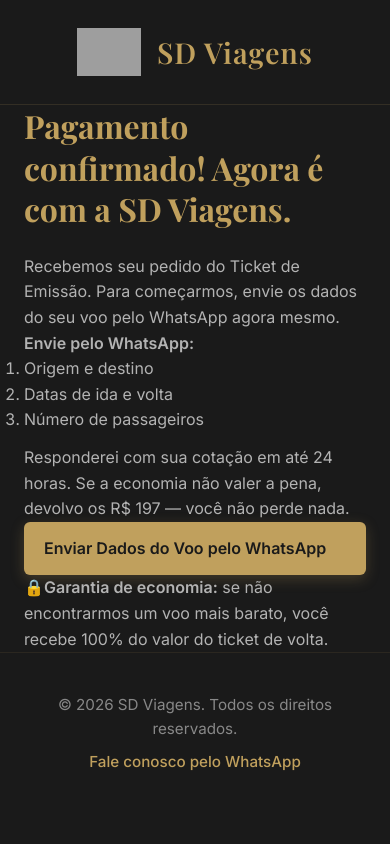
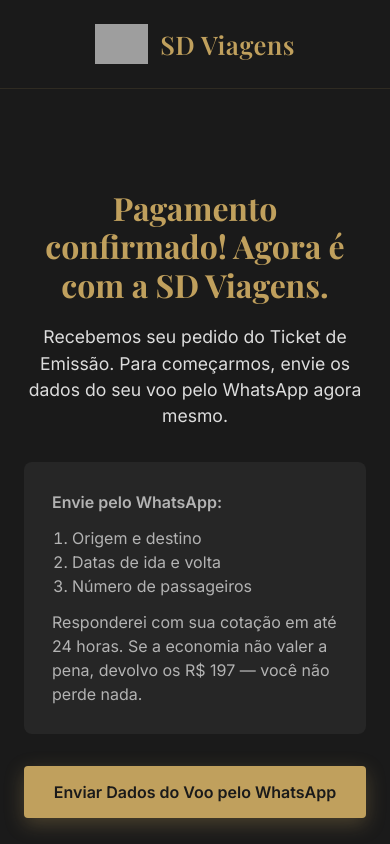
Before and after one commit to Afilliate/lp-milhas, a React (Vite) app: page /obrigado in a window 390 px wide. Shown: the top 844 px of the page. Built offline with nearby package versions, Linux system fonts and the light colour scheme; grey boxes are pictures that could not be loaded.

Commit message:
Refactor CSS for improved layout and styling
Updated styles for various components, including header, buttons, testimonials, and responsive design adjustments. Improved typography and layout for better visual consistency.

```diff
--- a/src/App.css
+++ b/src/App.css
@@ -1,11 +1,7 @@
 /* ============================================================
-   SD VIAGENS – CONCIERGE DE VOOS INTERNACIONAIS
-   Paleta:
-   - Fundo principal: #1a1a1a
-   - Texto base: #b3b3b3
-   - Destaque (dourado): #C0A05D
-   - Cards: #262626
-   - Bordas sutis: rgba(192, 160, 93, 0.15)
+   SD VIAGENS – ARQUITETURA DE PERSUASÃO
+   Paleta: #1a1a1a | #C0A05D | #262626 | #b3b3b3
+   Fontes: Playfair Display (títulos), Inter (corpo)
    ============================================================ */
 
 * {
@@ -18,7 +14,8 @@
   font-family: 'Inter', -apple-system, BlinkMacSystemFont, sans-serif;
   background: #1a1a1a;
   color: #b3b3b3;
-  line-height: 1.6;
+  line-height: 1.5;
+  -webkit-font-smoothing: antialiased;
 }
 
 h1, h2, h3, .brand-name {
@@ -27,16 +24,16 @@
 }
 
 h1 {
-  font-size: 2.6rem;
+  font-size: clamp(2rem, 5vw, 3rem);
   font-weight: 700;
-  line-height: 1.3;
-  margin-bottom: 24px;
+  line-height: 1.2;
+  margin-bottom: 20px;
 }
 
 h2 {
-  font-size: 2rem;
+  font-size: clamp(1.6rem, 4vw, 2.2rem);
   font-weight: 600;
-  margin-bottom: 40px;
+  margin-bottom: 32px;
   text-align: center;
 }
 
@@ -51,58 +48,30 @@
   color: inherit;
 }
 
-/* ============================================================ */
-/* HEADER */
-/* ============================================================ */
-.header {
-  padding: 28px 0;
-  border-bottom: 1px solid rgba(192, 160, 93, 0.15);
-  background: #1a1a1a;
-  position: relative;
-  z-index: 2;
-}
-
-.header-content {
-  display: flex;
+/* ========== BOTÕES ========== */
+.btn {
+  display: inline-flex;
   align-items: center;
   justify-content: center;
-  gap: 16px;
-}
-
-.logo {
-  height: 48px;
-  width: auto;
-}
-
-.brand-name {
-  font-size: 1.8rem;
-  letter-spacing: 1px;
-}
-
-/* ============================================================ */
-/* BOTÕES */
-/* ============================================================ */
-.btn {
-  display: inline-block;
-  padding: 16px 44px;
-  border-radius: 6px;
+  padding: 16px 40px;
+  border-radius: 4px;
   font-weight: 600;
-  font-size: 1.1rem;
-  text-align: center;
+  font-size: 1rem;
   cursor: pointer;
-  transition: background 0.25s ease, transform 0.15s ease;
   border: none;
+  transition: background 0.2s ease, transform 0.1s ease;
+  min-height: 48px; /* área de toque mínima */
 }
 
 .btn-primary {
   background: #C0A05D;
   color: #1a1a1a;
-  box-shadow: 0 4px 14px rgba(192, 160, 93, 0.25);
+  box-shadow: 0 6px 20px rgba(192, 160, 93, 0.3);
 }
 
 .btn-primary:hover {
   background: #d4b46e;
-  transform: translateY(-2px);
+  transform: translateY(-1px);
 }
 
 .pulse {
@@ -110,365 +79,339 @@
 }
 
 @keyframes pulse {
-  0% { box-shadow: 0 0 0 0 rgba(192, 160, 93, 0.5); }
-  70% { box-shadow: 0 0 0 18px rgba(192, 160, 93, 0); }
+  0% { box-shadow: 0 0 0 0 rgba(192, 160, 93, 0.6); }
+  70% { box-shadow: 0 0 0 12px rgba(192, 160, 93, 0); }
   100% { box-shadow: 0 0 0 0 rgba(192, 160, 93, 0); }
 }
 
-/* ============================================================ */
-/* HERO */
-/* ============================================================ */
+/* ========== HEADER ========== */
+.header {
+  padding: 24px 0;
+  border-bottom: 1px solid rgba(192, 160, 93, 0.12);
+  background: #1a1a1a;
+}
+.header-content {
+  display: flex;
+  align-items: center;
+  justify-content: center;
+  gap: 12px;
+}
+.logo {
+  height: 40px;
+  width: auto;
+}
+.brand-name {
+  font-size: 1.6rem;
+  letter-spacing: 0.5px;
+}
+
+/* ========== HERO ========== */
 .hero {
   position: relative;
-  padding: 120px 0;
+  padding: 100px 0;
   text-align: center;
   background-size: cover;
-  background-position: center;
+  background-position: center 30%;
   background-repeat: no-repeat;
-  color: #fff;
 }
-
 .hero-overlay {
   position: absolute;
   inset: 0;
-  background: linear-gradient(to bottom, rgba(0, 0, 0, 0.6), rgba(26, 26, 26, 0.9));
+  background: linear-gradient(to bottom, rgba(26,26,26,0.75), rgba(26,26,26,0.95));
   z-index: 1;
 }
-
 .hero-content {
   position: relative;
   z-index: 2;
 }
-
 .hero h1 {
   color: #C0A05D;
+  text-shadow: 0 2px 8px rgba(0,0,0,0.5);
+}
+.hero-subtitle {
+  font-size: 1.1rem;
+  color: #ddd;
+  max-width: 600px;
+  margin: 0 auto 32px;
 }
 
-.hero-subtitle {
-  font-size: 1.15rem;
-  color: #ddd;
-  max-width: 650px;
-  margin: 0 auto 36px;
-  line-height: 1.6;
-}
-
-/* ============================================================ */
-/* CTA INTERMEDIÁRIO */
-/* ============================================================ */
-.cta-mid {
-  padding: 60px 0;
-  text-align: center;
-  background: #1a1a1a;
-}
-
-.guarantee-reminder {
-  margin-top: 20px;
-  color: #888;
-  font-size: 0.95rem;
-  display: flex;
-  align-items: center;
-  justify-content: center;
-  gap: 8px;
-}
-
-/* ============================================================ */
-/* EXEMPLO REAL DE ECONOMIA */
-/* ============================================================ */
-.economy-example {
-  margin-top: 40px;
-  padding: 20px 24px;
-  background: #262626;
-  border: 1px solid rgba(192, 160, 93, 0.2);
-  border-radius: 12px;
-  display: flex;
-  align-items: center;
-  justify-content: center;
-  gap: 12px;
-  color: #ddd;
-  font-size: 1rem;
-  max-width: 500px;
-  margin-left: auto;
-  margin-right: auto;
-}
-
-.economy-example strong {
-  color: #C0A05D;
-}
-
-/* ============================================================ */
-/* COMO FUNCIONA */
-/* ============================================================ */
-.how-it-works {
+/* ========== SEÇÕES GERAIS ========== */
+section {
   padding: 80px 0;
 }
 
+/* ========== PROVA SOCIAL ========== */
+.social-proof {
+  text-align: center;
+}
+.stats {
+  display: flex;
+  justify-content: center;
+  gap: 40px;
+  margin-bottom: 48px;
+  flex-wrap: wrap;
+}
+.stat-item {
+  text-align: center;
+}
+.stat-number {
+  font-size: 2.5rem;
+  font-weight: 700;
+  color: #C0A05D;
+  font-family: 'Playfair Display', serif;
+}
+.stat-label {
+  font-size: 0.95rem;
+  color: #b3b3b3;
+  margin-top: 4px;
+}
+.testimonials-grid {
+  display: grid;
+  grid-template-columns: repeat(auto-fit, minmax(260px, 1fr));
+  gap: 32px;
+  margin-top: 32px;
+}
+.testimonial-card {
+  background: #262626;
+  border: 1px solid rgba(192, 160, 93, 0.1);
+  border-radius: 8px;
+  padding: 32px 24px;
+  text-align: left;
+}
+.testimonial-stars {
+  color: #C0A05D;
+  font-size: 1rem;
+  letter-spacing: 2px;
+  margin-bottom: 12px;
+}
+.testimonial-text {
+  font-style: italic;
+  font-size: 0.95rem;
+  color: #ccc;
+  margin-bottom: 16px;
+}
+.testimonial-author {
+  font-weight: 600;
+  color: #C0A05D;
+  font-size: 0.9rem;
+}
+
+/* ========== GARANTIA ========== */
+.guarantee {
+  background: #1a1a1a;
+}
+.guarantee-box {
+  background: #262626;
+  border: 1px solid #C0A05D;
+  border-radius: 12px;
+  padding: 48px 36px;
+  text-align: center;
+  max-width: 650px;
+  margin: 0 auto;
+}
+.guarantee-icon {
+  font-size: 3rem;
+  margin-bottom: 16px;
+}
+.guarantee-box h2 {
+  color: #C0A05D;
+  margin-bottom: 16px;
+}
+.guarantee-box p {
+  font-size: 1.1rem;
+  color: #b3b3b3;
+  line-height: 1.6;
+}
+.guarantee-seal {
+  display: inline-flex;
+  align-items: center;
+  gap: 8px;
+  background: #1a1a1a;
+  border: 1px solid #C0A05D;
+  padding: 6px 20px;
+  border-radius: 30px;
+  color: #C0A05D;
+  font-weight: 600;
+  margin-top: 24px;
+}
+
+/* ========== COMO FUNCIONA ========== */
 .steps-grid {
   display: grid;
-  grid-template-columns: repeat(auto-fit, minmax(220px, 1fr));
-  gap: 36px;
+  grid-template-columns: repeat(auto-fit, minmax(200px, 1fr));
+  gap: 32px;
 }
-
 .step-card {
   background: #262626;
   border: 1px solid rgba(192, 160, 93, 0.15);
   border-radius: 12px;
-  padding: 36px 24px;
+  padding: 32px 20px;
   text-align: center;
-  transition: border-color 0.25s ease;
 }
-
-.step-card:hover {
-  border-color: rgba(192, 160, 93, 0.4);
-}
-
 .step-number {
-  width: 48px;
-  height: 48px;
+  width: 40px;
+  height: 40px;
   background: #C0A05D;
   color: #1a1a1a;
   border-radius: 50%;
   display: flex;
   align-items: center;
   justify-content: center;
-  font-size: 1.4rem;
   font-weight: 700;
-  margin: 0 auto 20px;
+  margin: 0 auto 16px;
+}
+.step-card h3 {
+  font-size: 1.2rem;
+  margin-bottom: 8px;
 }
 
-.step-card h3 {
-  font-size: 1.3rem;
-  margin-bottom: 12px;
+/* ========== EXEMPLO DE ECONOMIA ========== */
+.economy-example {
+  margin-top: 40px;
+  padding: 24px;
+  background: #262626;
+  border: 1px solid rgba(192, 160, 93, 0.3);
+  border-radius: 12px;
+  display: flex;
+  align-items: center;
+  justify-content: center;
+  gap: 24px;
+  flex-wrap: wrap;
+  max-width: 500px;
+  margin-left: auto;
+  margin-right: auto;
+}
+.economy-example .old-price {
+  text-decoration: line-through;
+  color: #888;
+  font-size: 1.2rem;
+}
+.economy-example .new-price {
+  color: #C0A05D;
+  font-size: 2rem;
+  font-weight: 700;
+  font-family: 'Playfair Display', serif;
+}
+.economy-example .savings {
+  color: #4caf50;
+  font-weight: 600;
 }
 
-.step-card p {
-  color: #b3b3b3;
-  font-size: 1rem;
-}
-
-/* ============================================================ */
-/* DEPOIMENTOS */
-/* ============================================================ */
-.testimonials {
-  padding: 80px 0;
-}
-
-.testimonials-grid {
+/* ========== FAQ ========== */
+.faq-grid {
   display: grid;
   grid-template-columns: repeat(auto-fit, minmax(280px, 1fr));
-  gap: 36px;
+  gap: 32px;
+  max-width: 800px;
+  margin: 0 auto;
 }
-
-.testimonial-card {
+.faq-item {
   background: #262626;
   border: 1px solid rgba(192, 160, 93, 0.1);
-  border-radius: 12px;
-  padding: 36px 28px;
+  border-radius: 8px;
+  padding: 24px;
 }
-
-.testimonial-text {
-  font-style: italic;
-  font-size: 1.05rem;
-  color: #b3b3b3;
-  margin-bottom: 20px;
-  line-height: 1.5;
+.faq-item h3 {
+  font-size: 1.1rem;
+  margin-bottom: 8px;
 }
-
-.testimonial-author {
-  font-weight: 600;
-  color: #C0A05D;
-}
-
-/* ============================================================ */
-/* GARANTIA */
-/* ============================================================ */
-.guarantee {
-  padding: 80px 0;
-}
-
-.guarantee-box {
-  background: #262626;
-  border: 1px solid #C0A05D;
-  border-radius: 12px;
-  padding: 48px 32px;
-  text-align: center;
-  max-width: 700px;
-  margin: 0 auto;
-}
-
-.guarantee-icon {
-  font-size: 2.5rem;
-  margin-bottom: 16px;
-}
-
-.guarantee-box h2 {
-  color: #C0A05D;
-  margin-bottom: 16px;
-}
-
-.guarantee-box p {
-  font-size: 1.1rem;
+.faq-item p {
+  font-size: 0.9rem;
   color: #b3b3b3;
 }
 
-.guarantee-box strong {
-  color: #C0A05D;
-  font-weight: 600;
+/* ========== CTA FINAL ========== */
+.cta-final {
+  text-align: center;
+}
+.cta-subtext {
+  color: #b3b3b3;
+  margin-bottom: 24px;
+  font-size: 1rem;
+}
+.cta-urgency {
+  margin-top: 16px;
+  font-size: 0.85rem;
+  color: #888;
 }
 
-/* ============================================================ */
-/* CTA FINAL */
-/* ============================================================ */
-.cta-final {
-  padding: 80px 0;
-  text-align: center;
-}
-
-.cta-subtext {
-  color: #b3b3b3;
-  margin-bottom: 28px;
-  font-size: 1.05rem;
-}
-
-/* ============================================================ */
-/* FOOTER */
-/* ============================================================ */
+/* ========== FOOTER ========== */
 .footer {
-  padding: 40px 0;
+  padding: 32px 0;
   border-top: 1px solid rgba(192, 160, 93, 0.1);
   text-align: center;
-  color: #888;
-  font-size: 0.95rem;
+  color: #777;
+  font-size: 0.85rem;
 }
-
-.footer-security {
-  margin: 12px 0;
-  font-size: 0.85rem;
-  color: #666;
-}
-
 .footer a {
   color: #C0A05D;
   font-weight: 500;
 }
-
 .footer a:hover {
   text-decoration: underline;
 }
 
-/* ============================================================ */
-/* RESPONSIVO */
-/* ============================================================ */
+/* ========== THANK YOU PAGE ========== */
+.thankyou-page {
+  padding: 100px 0;
+  text-align: center;
+}
+.thankyou-content {
+  max-width: 600px;
+}
+.thankyou-content h1 {
+  font-size: 2rem;
+}
+.thankyou-content .subtitle {
+  font-size: 1.1rem;
+  color: #ddd;
+  margin-bottom: 32px;
+}
+.instructions {
+  background: #262626;
+  border-radius: 8px;
+  padding: 28px;
+  margin: 32px 0;
+  text-align: left;
+}
+.instructions ol {
+  margin: 12px 0;
+  padding-left: 20px;
+}
+.guarantee-thankyou {
+  display: flex;
+  align-items: center;
+  justify-content: center;
+  gap: 12px;
+  margin-top: 32px;
+  font-size: 0.9rem;
+  color: #C0A05D;
+  border: 1px solid rgba(192, 160, 93, 0.3);
+  padding: 12px 20px;
+  border-radius: 30px;
+  display: inline-flex;
+}
+
+/* ========== RESPONSIVO ========== */
 @media (max-width: 768px) {
-  h1 {
-    font-size: 2rem;
-  }
-
-  h2 {
-    font-size: 1.6rem;
-  }
-
   .hero {
     padding: 80px 0;
   }
-
-  .cta-mid,
-  .how-it-works,
-  .testimonials,
-  .guarantee,
-  .cta-final {
-    padding: 60px 0;
+  .stats {
+    gap: 24px;
   }
-
+  .stat-number {
+    font-size: 2rem;
+  }
   .btn {
     width: 100%;
     padding: 14px 20px;
-    font-size: 1rem;
   }
-
   .guarantee-box {
     padding: 32px 20px;
   }
-
   .economy-example {
     flex-direction: column;
     text-align: center;
   }
 }
-/* ============================================================ */
-/* NOVOS ESTILOS PREMIUM – SD VIAGENS */
-/* ============================================================ */
-
-/* Estrelas nos depoimentos */
-.testimonial-stars {
-  color: #C0A05D;
-  font-size: 1.2rem;
-  letter-spacing: 2px;
-  margin-bottom: 16px;
-}
-
-/* Selo de garantia dentro do card */
-.guarantee-seal {
-  margin-top: 28px;
-  display: inline-flex;
-  align-items: center;
-  gap: 8px;
-  background: #1a1a1a;
-  border: 1px solid #C0A05D;
-  padding: 8px 20px;
-  border-radius: 30px;
-  font-weight: 600;
-  color: #C0A05D;
-}
-
-/* Ícones no passo a passo */
-.step-icon {
-  font-size: 2.2rem;
-  margin-bottom: 16px;
-}
-
-/* FAQ */
-.faq {
-  padding: 80px 0;
-  background: #1a1a1a;
-}
-
-.faq-grid {
-  display: grid;
-  grid-template-columns: repeat(auto-fit, minmax(280px, 1fr));
-  gap: 36px;
-  max-width: 800px;
-  margin: 0 auto;
-}
-
-.faq-item {
-  background: #262626;
-  border: 1px solid rgba(192, 160, 93, 0.1);
-  border-radius: 12px;
-  padding: 28px 24px;
-}
-
-.faq-item h3 {
-  font-size: 1.2rem;
-  margin-bottom: 12px;
-  color: #C0A05D;
-}
-
-.faq-item p {
-  color: #b3b3b3;
-  font-size: 0.95rem;
-}
-
-/* Texto de urgência no CTA final */
-.cta-urgency {
-  margin-top: 20px;
-  font-size: 0.9rem;
-  color: #888;
-  font-style: italic;
-}
-
-/* Ajuste responsivo para FAQ */
-@media (max-width: 768px) {
-  .faq-grid {
-    grid-template-columns: 1fr;
-  }
-}
```
